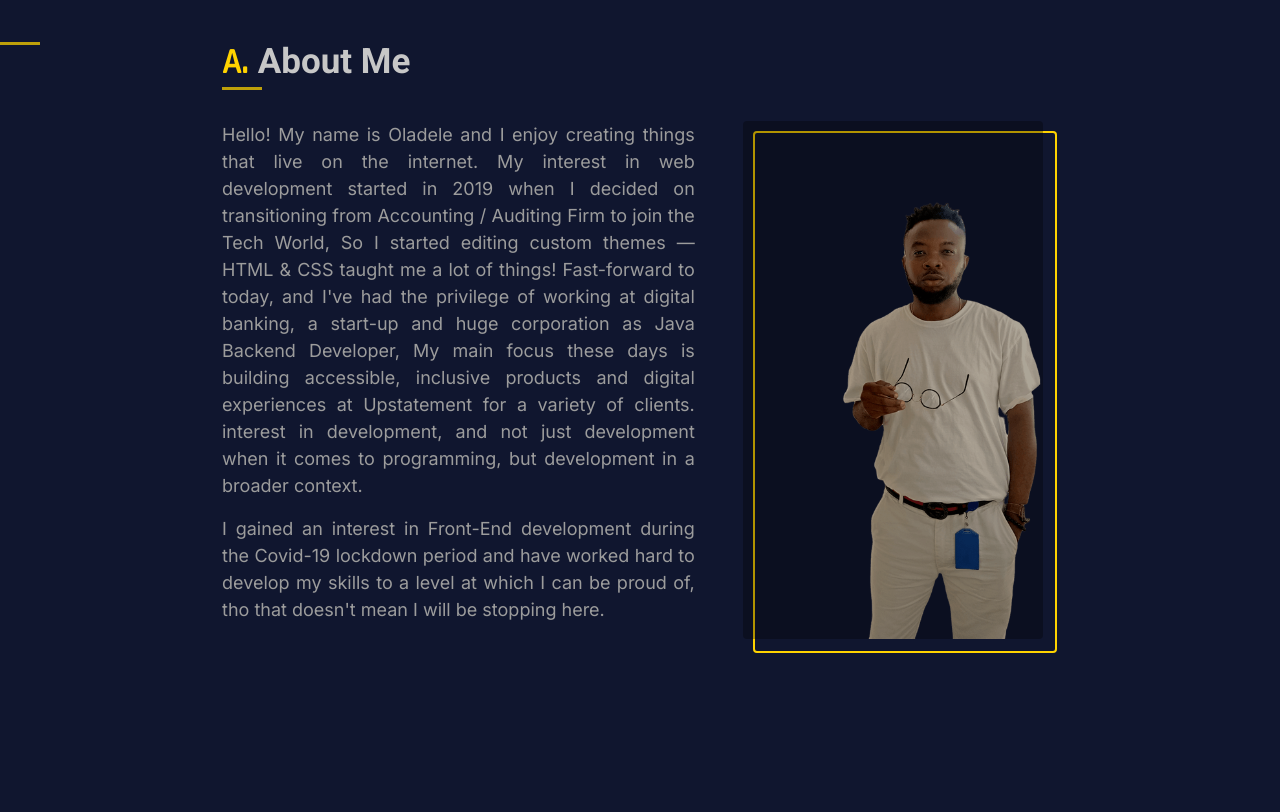
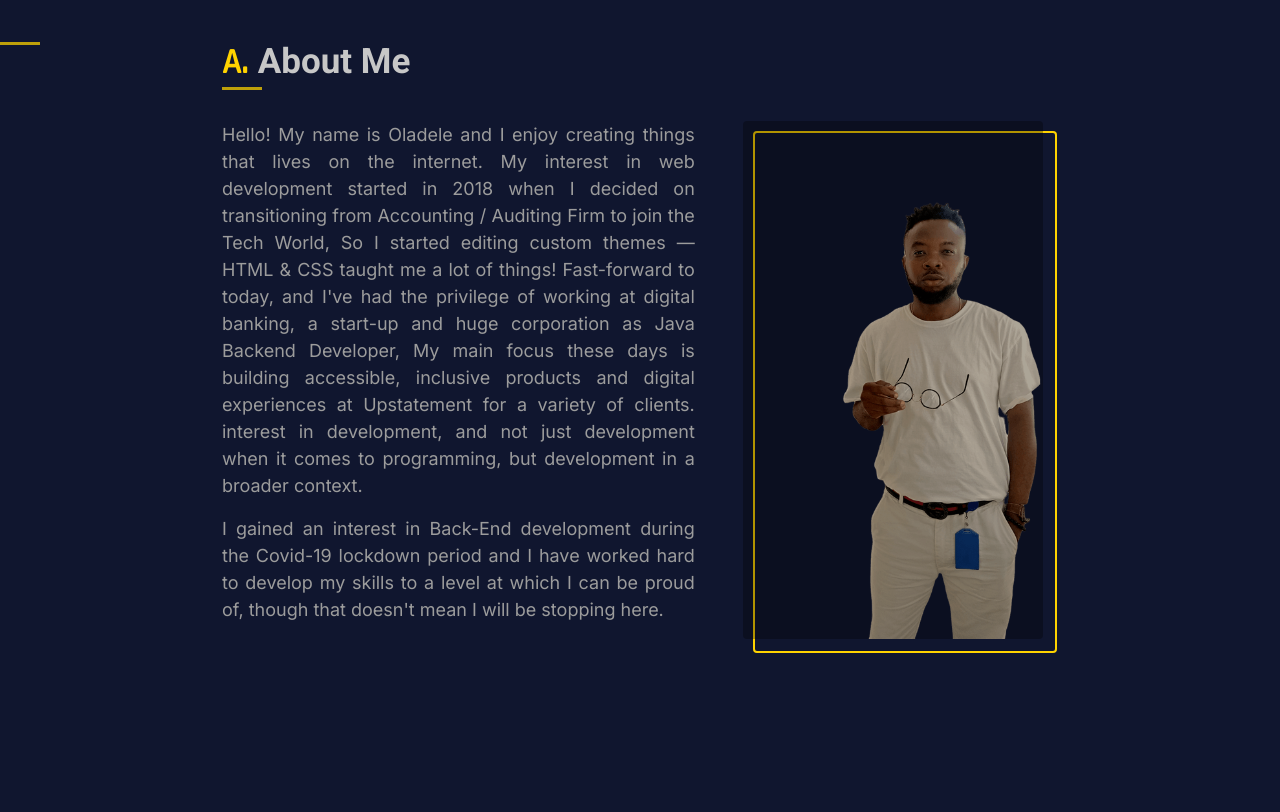
Before and after one commit to oladeleidowu/oladeleidowu.github.io, a plain HTML site: page index.html in a window 1280 px wide. Shown: the part 760-1572 px from the top of the page. Drawn offline with nearby package versions, Linux system fonts and the light colour scheme; a script that the page names is missing.

```diff
--- a/index.html
+++ b/index.html
@@ -89,12 +89,12 @@
         <div class="about-content py-1">
           <div class="contents">
             <p>
-              Hello! My name is Oladele and I enjoy creating things that live on
-              the internet. My interest in web development started in 2019 when
-              I decided on transitioning from Accounting / Auditing Firm to join
-              the Tech World, So I started editing custom themes — HTML & CSS
-              taught me a lot of things! Fast-forward to today, and I've had the
-              privilege of working at digital banking, a start-up and huge
+              Hello! My name is Oladele and I enjoy creating things that lives
+              on the internet. My interest in web development started in 2018
+              when I decided on transitioning from Accounting / Auditing Firm to
+              join the Tech World, So I started editing custom themes — HTML &
+              CSS taught me a lot of things! Fast-forward to today, and I've had
+              the privilege of working at digital banking, a start-up and huge
               corporation as Java Backend Developer, My main focus these days is
               building accessible, inclusive products and digital experiences at
               Upstatement for a variety of clients. interest in development, and
@@ -102,10 +102,10 @@
               in a broader context.
             </p>
             <p class="my-1">
-              I gained an interest in Front-End development during the Covid-19
-              lockdown period and have worked hard to develop my skills to a
-              level at which I can be proud of, tho that doesn't mean I will be
-              stopping here.
+              I gained an interest in Back-End development during the Covid-19
+              lockdown period and I have worked hard to develop my skills to a
+              level at which I can be proud of, though that doesn't mean I will
+              be stopping here.
             </p>
           </div>
           <div class="img">
```
